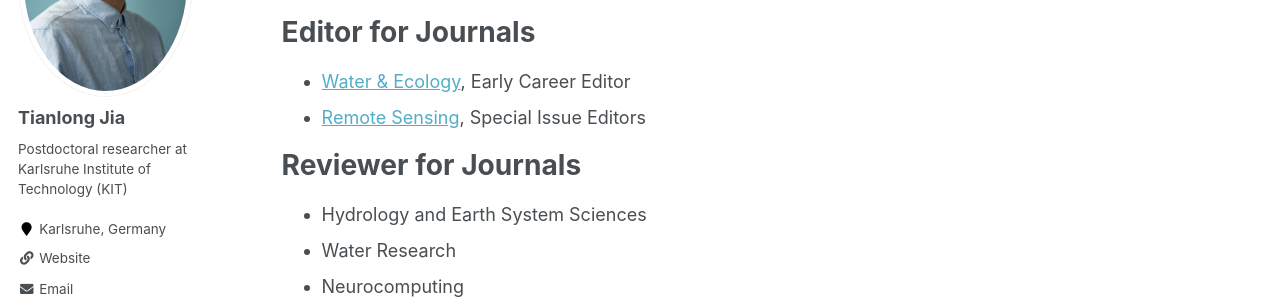
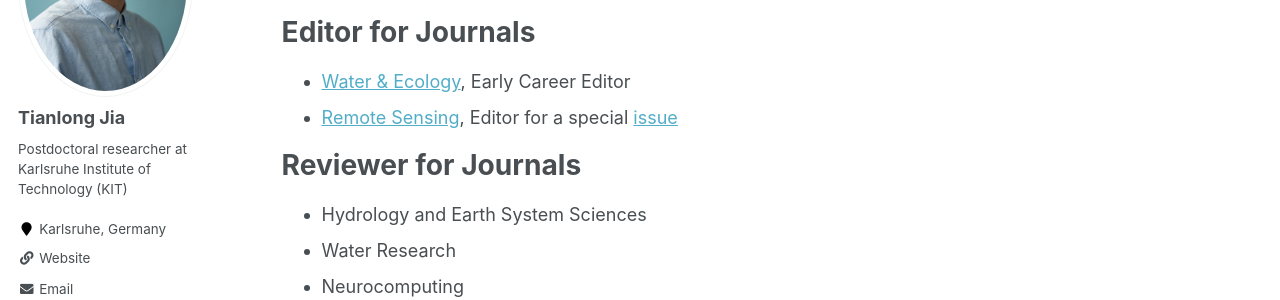
Before and after one commit to TianlongJia/TianlongJia.github.io, a Jekyll site: the page built from _pages/experience.md, in a window 1280 px wide and 900 px high, scrolled down 706 px. Shown: the part 168-468 px from the top of the window. Built offline with Jekyll 4.4.1, drawn with Linux system fonts in a browser that asks for light colours; some web fonts are replaced.

Commit message:
update Editor for a special issue

```diff
--- a/_pages/experience.md
+++ b/_pages/experience.md
@@ -26,7 +26,7 @@ author_profile: true
 
 # Editor for Journals
 - [Water & Ecology](https://www.sciencedirect.com/journal/water-and-ecology), Early Career Editor
-- [Remote Sensing](https://www.mdpi.com/journal/remotesensing), Special Issue Editors
+- [Remote Sensing](https://www.mdpi.com/journal/remotesensing), Editor for a special [issue](https://www.mdpi.com/journal/remotesensing/special_issues/2G7O0FUSLP)
 
 # Reviewer for Journals
 - Hydrology and Earth System Sciences
```
